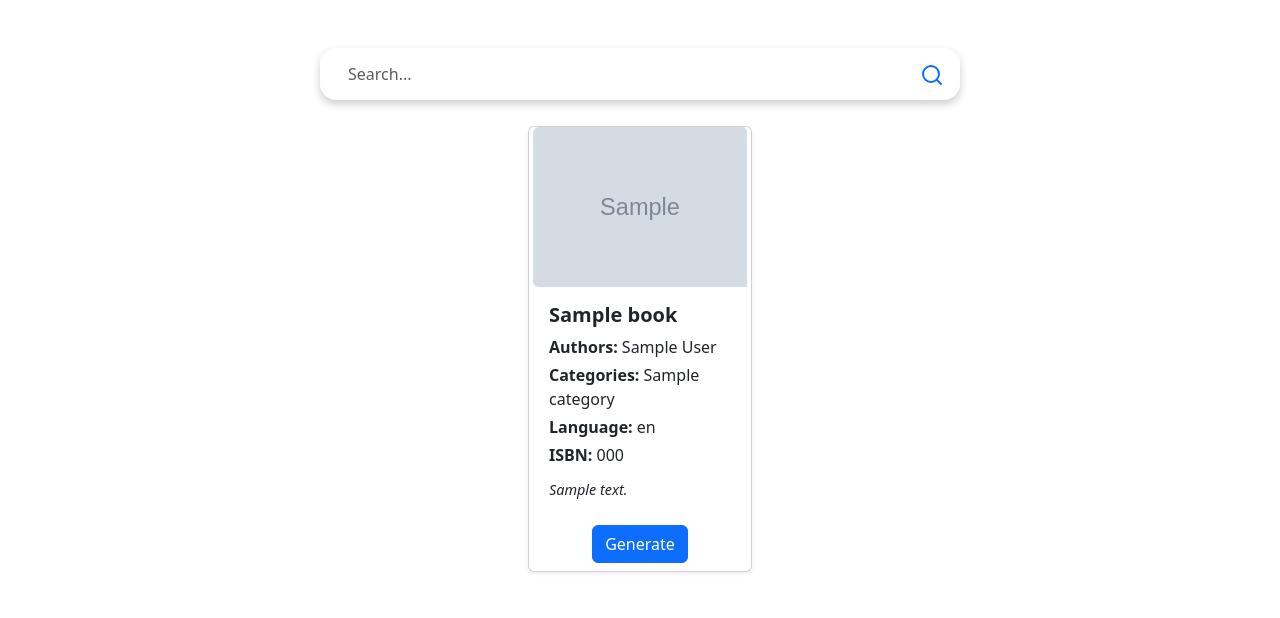
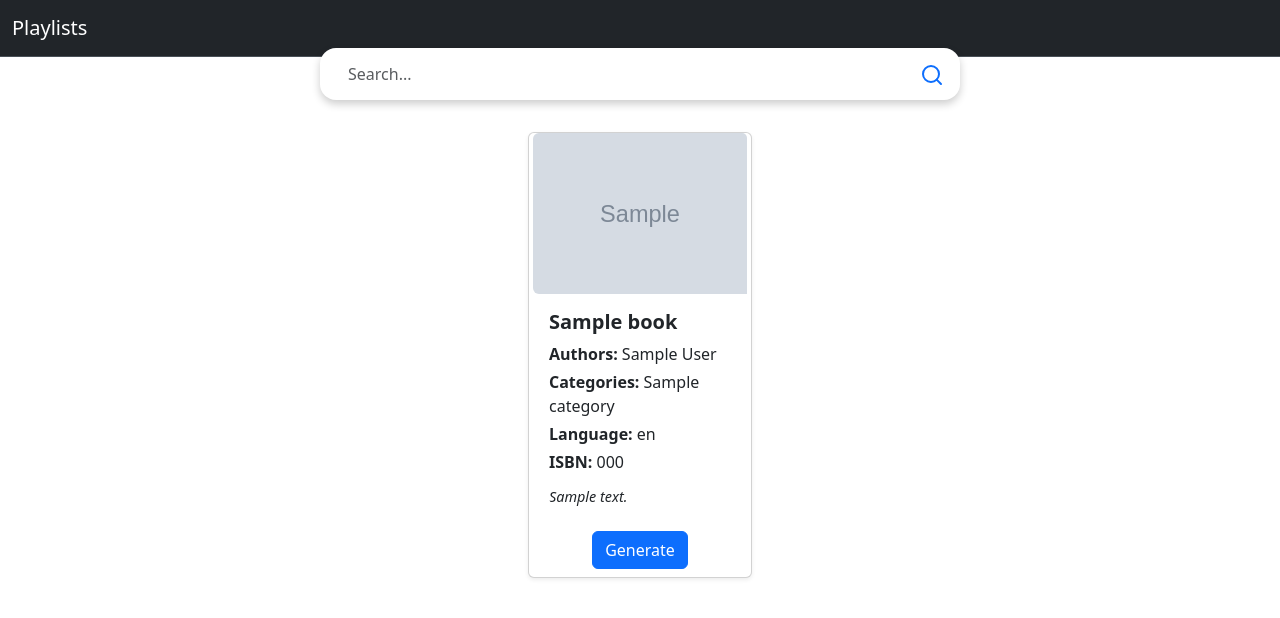
Before and after one commit to Vinicius-Jose/read_tune, a Django app: template read_tune/templates/read_tune/book_list.html in a window 1280 px wide. Shown: the top 618 px of the page. Run offline with Django 5.2, Linux system fonts and the light colour scheme; the template is opened without the code that fills it: most values are stand-ins (such as "Sample title", 1, 10 or a date in 2020); grey boxes marked "Sample" are stand-in pictures.

Commit message:
Added navbar and uvicorn dependency

```diff
--- a/pyproject.toml
+++ b/pyproject.toml
@@ -11,6 +11,7 @@ dependencies = [
     "django (>=5.2.3,<6.0.0)",
     "python-dotenv (>=1.1.0,<2.0.0)",
     "parameterized (>=0.9.0,<0.10.0)",
+    "uvicorn (>=0.34.3,<0.35.0)",
 ]
 
 [tool.poetry]
--- a/read_tune/static/read_tune/styles.css
+++ b/read_tune/static/read_tune/styles.css
@@ -26,7 +26,7 @@
 
 .list {
 
-    padding-top: 10%;
+    padding-top: 6%;
 
 }
 
--- a/read_tune/templates/read_tune/layout.html
+++ b/read_tune/templates/read_tune/layout.html
@@ -14,6 +14,14 @@
 
 
 <body>
+
+
+    <nav class="navbar bg-dark border-bottom border-body" data-bs-theme="dark">
+        <div class="container-fluid">
+            <a class="navbar-brand" href="{% url 'index' %}">Playlists</a>
+        </div>
+    </nav>
+
 
     <div class="floating-search">
         <form class="d-flex align-items-center" role="search" action="{% url 'book' %}" method="get">
```
Also changed, not shown: 1 other file.
